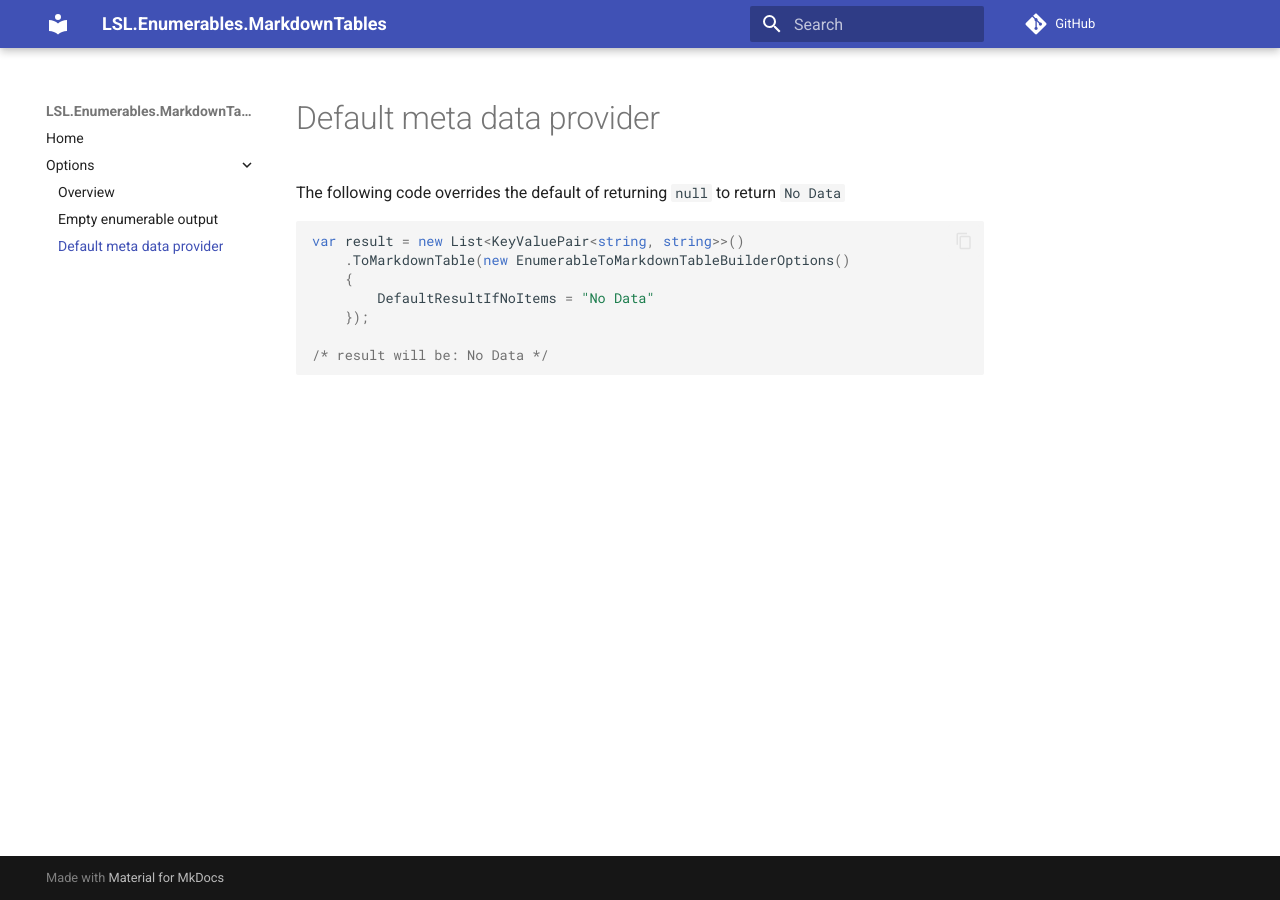
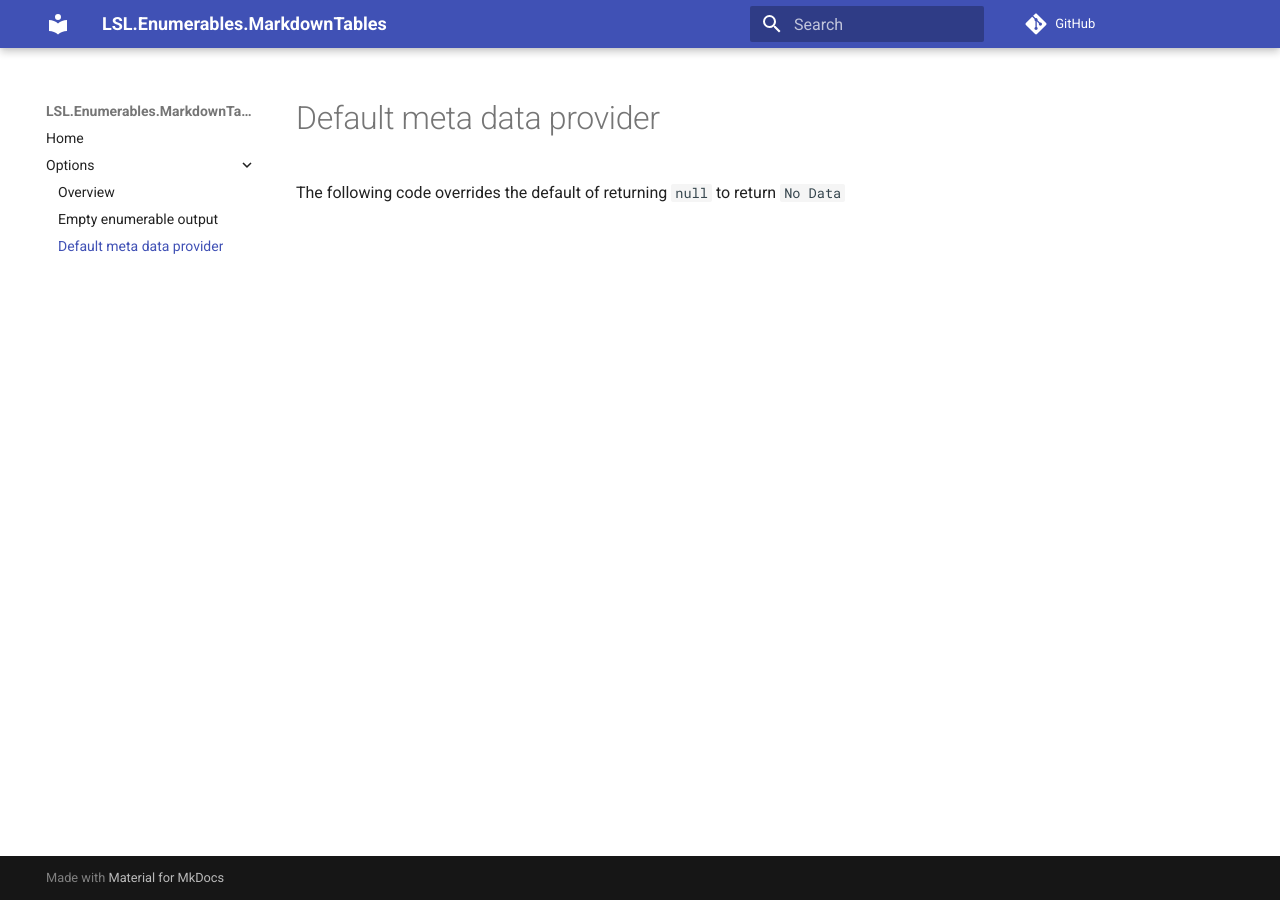
Before and after one commit to alunacjones/LSL.Enumerables.MarkdownTables, an MkDocs documentation site: the page built from docs/Options/03-default-meta-data.md, in a window 1280 px wide. Built offline with MkDocs 1.6.1 and Material for MkDocs 9.7.7, drawn with Linux system fonts in a browser that asks for light colours; comment, search, counter and statistics services are not loaded.

````diff
--- a/appveyor.yml
+++ b/appveyor.yml
@@ -3,7 +3,7 @@ image: Visual Studio 2022
 configuration: Release
 environment:
   COVERALLS_REPO_TOKEN:
-    secure: <ENCRYPTED TOKEN HERE>
+    secure: TtWNsIoN79EWefhbMlkAi7X87A1CNjWqglGOsdmZ3EmkByRlUOtSwxz0d96wDFsZ
   keyfile_salt:
     secure: 7MQg/ApVF+pQ6BH9mIygmZZXYylcKrYU0MDPVhFKq/3lwqrD07yBFDjWnX90WEFDMVPrMKuC2ljPCTsgwlhtnQ==
   keyfile_secret:
--- a/docs/Options/03-default-meta-data.md
+++ b/docs/Options/03-default-meta-data.md
@@ -1,13 +1,3 @@
 # Default meta data provider
 
 The following code overrides the default of returning `null` to return `No Data`
-
-```csharp { data-fiddle="zZup48" }
-var result = new List<KeyValuePair<string, string>>()
-    .ToMarkdownTable(new EnumerableToMarkdownTableBuilderOptions()
-    {
-        DefaultResultIfNoItems = "No Data"
-    });
-
-/* result will be: No Data */
-```
````
